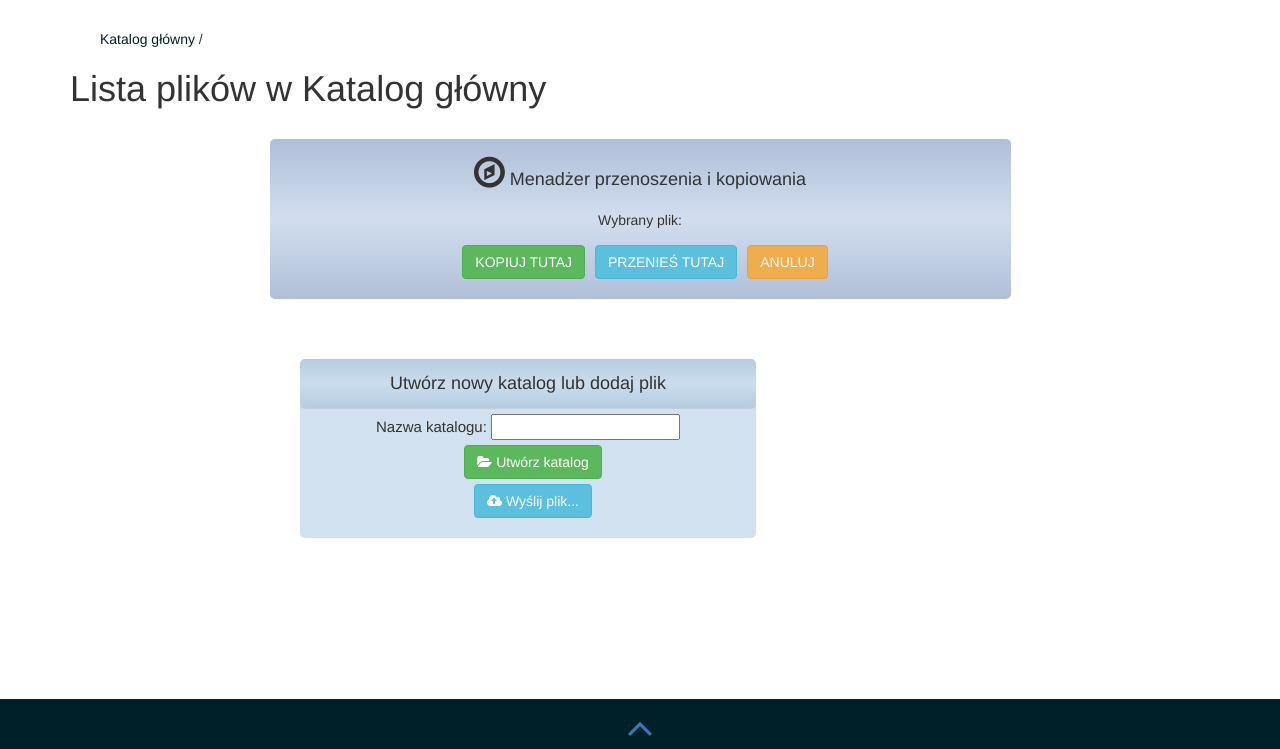
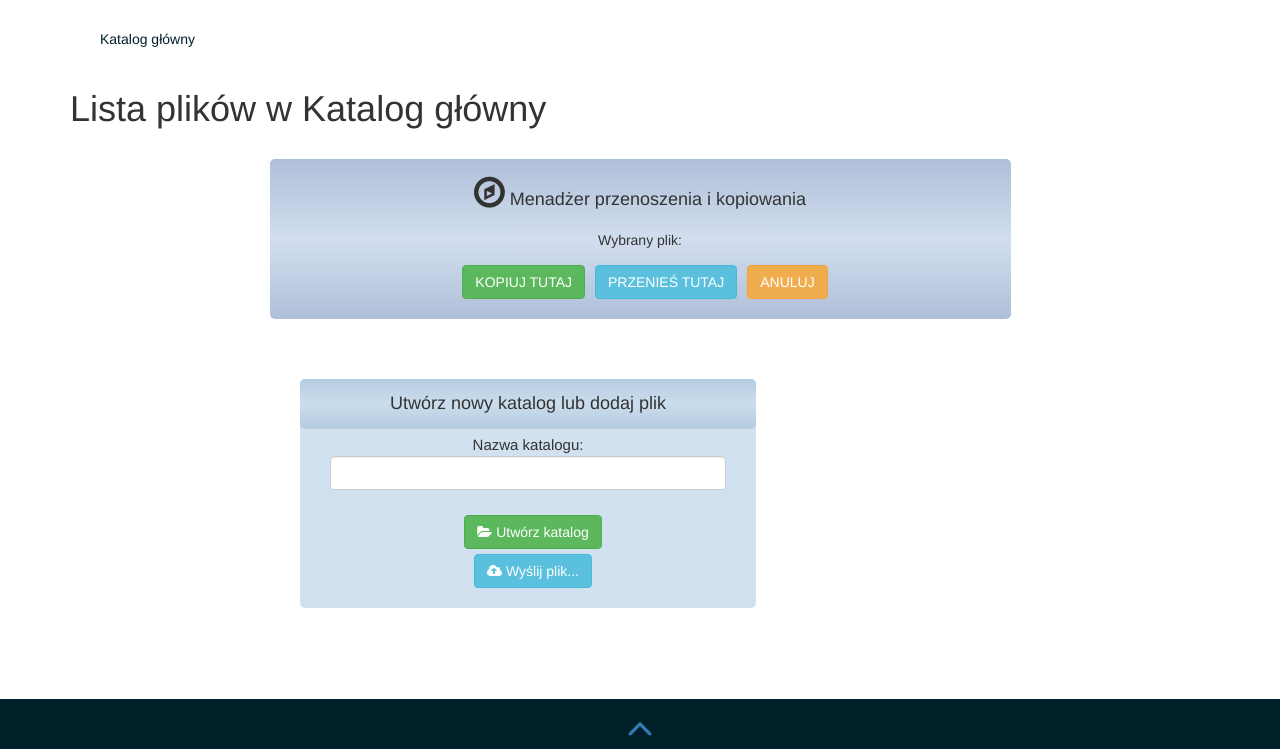
Before and after one commit to Username300/CloudSCI, a PHP site: page /engine/filemanager.php in a window 1280 px wide. Shown: the part 51-800 px from the top of the page. Run offline with PHP 8.4, Linux system fonts and the light colour scheme; the visitor is signed in with stand-in values (Sample User, id 1); data that the repository does not hold is empty; some libraries are stand-ins or nearby versions.

Commit message:
Update filemanager.php

```diff
--- a/engine/filemanager.php
+++ b/engine/filemanager.php
@@ -53,7 +53,7 @@ if(mysqli_connect_errno()==0) //pobieranie danych z bazy
   -->
 	   <title> <?php echo $dir_name." - Pliki użytkownika ".$login." - ".$project_title; ?></title>
 	   <meta charset="utf-8">
-	   <meta name="viewport" content="width=device-width, initial-scale=1, shrink-to-fit=no">
+	   <meta name="viewport" content="width=device-width, initial-scale=1">
 	   <link rel="stylesheet" href="../css/filemanager.css">
 
 	<!-- Bootstrap CSS -->
@@ -140,7 +140,7 @@ $path[$i]['name'] = "Katalog główny";
 	<?php
 	echo "<br>";
 for($j = count($path)-1;$j>=0;$j--){
-  echo "<a href='filemanager.php?pid=".$path[$j]['id']."'>".$path[$j]['name']."</a> / ";
+  echo "<a href='filemanager.php?pid=".$path[$j]['id']."'><div class='chevron'><span>".$path[$j]['name']."</span> </div></a>";
 }
 echo "<br>";
 	?>
@@ -234,7 +234,7 @@ echo "<br><a name='newfolder'></a>";
 	<div class='folderinner1'><h4>Utwórz nowy katalog lub dodaj plik</h4></div>
 	<div class='folderinner2'>
 	<form method='post' action='makedirectory.php'>
-    <span>Nazwa katalogu: </span><input type='text' name='name'><br>";
+    <span>Nazwa katalogu: </span><input type='text' class='form-control catalog-input' name='name'><br>";
     echo "<input type='hidden' name='pid' value='".$current_dir."'>";
     ?>
     <button type='submit' class="btn btn-success"><i class="fa fa-folder-open" aria-hidden="true"></i> Utwórz katalog</button>
```
